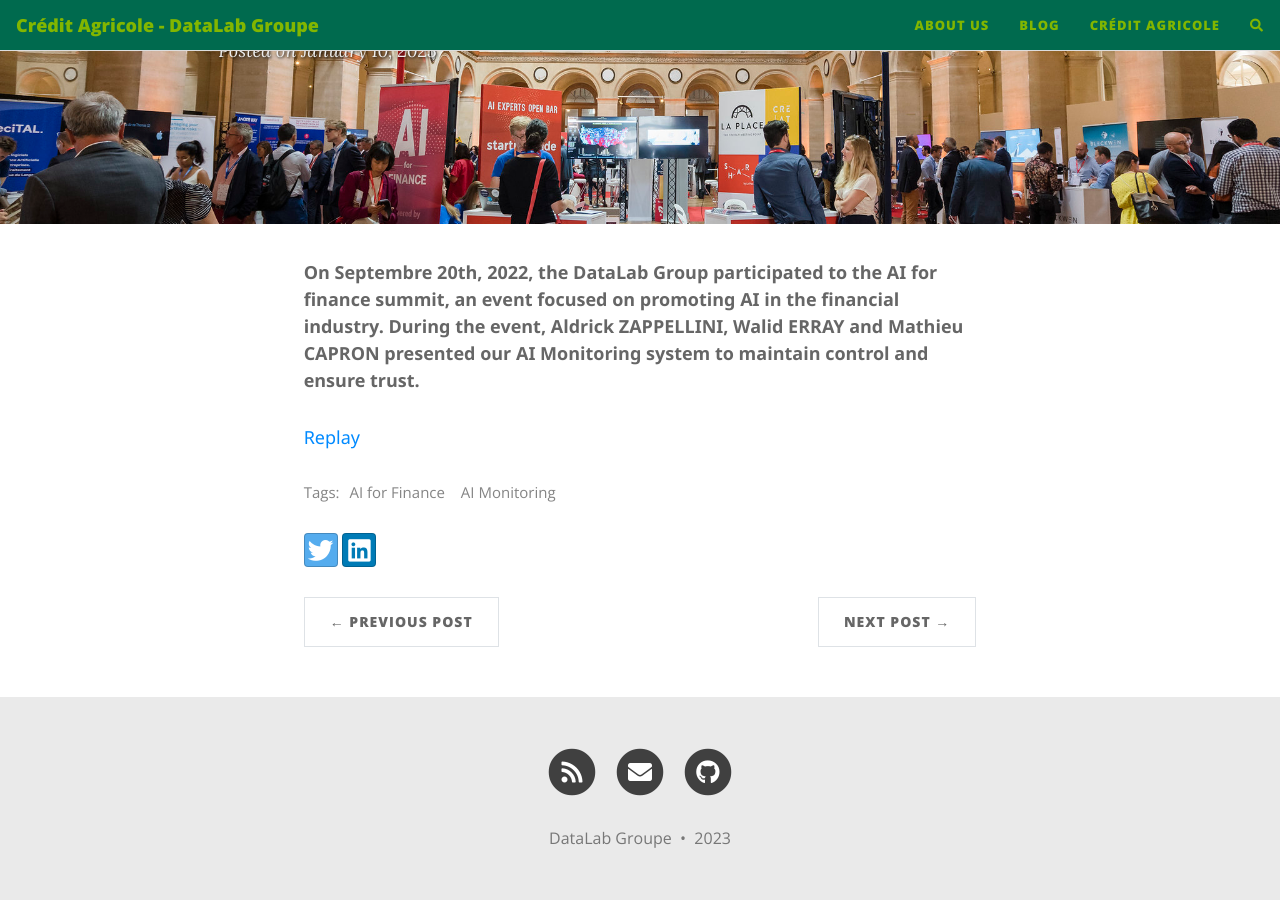
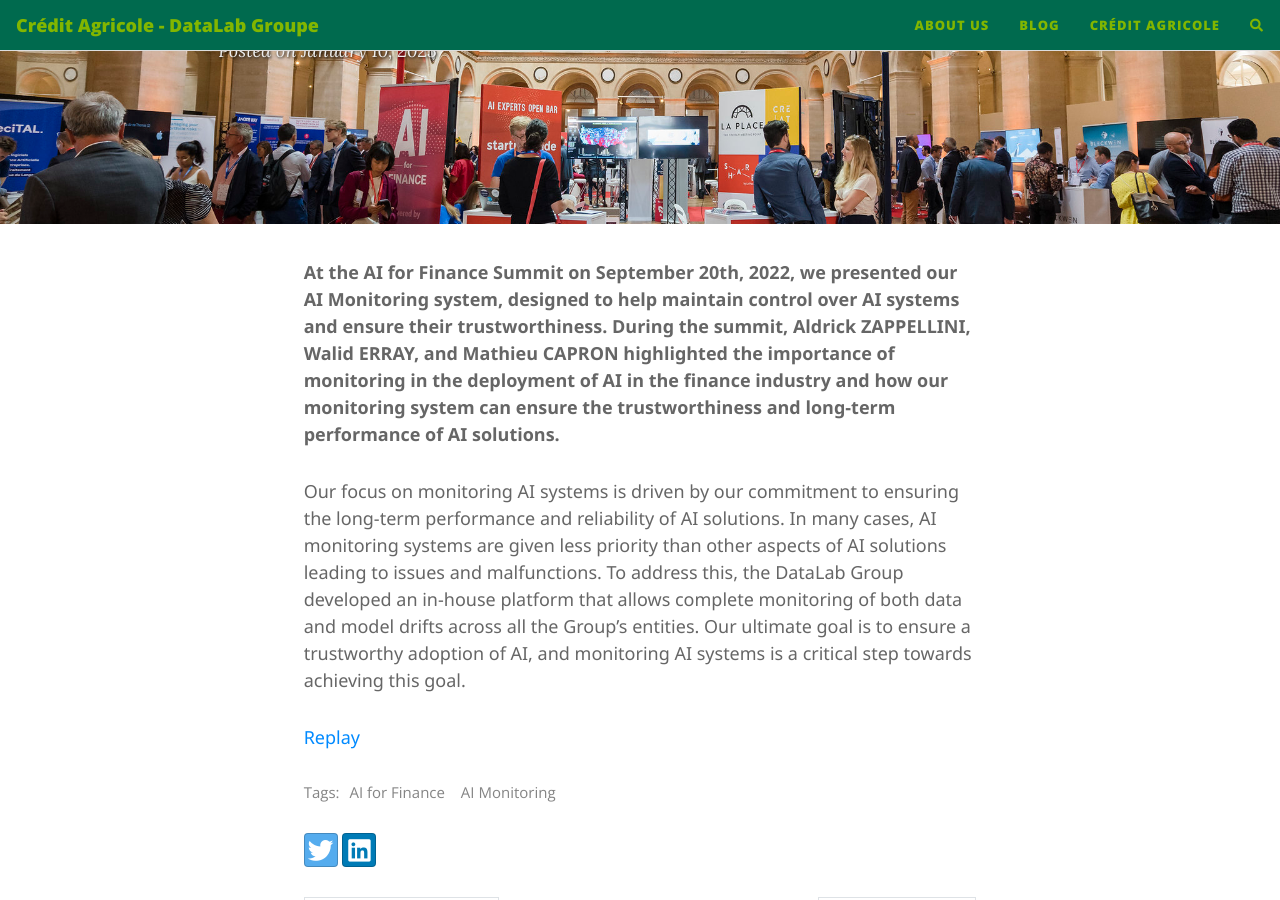
Before and after one commit to DataLab-Groupe/DataLab-Groupe.github.io, a Jekyll site: the page built from _posts/2023-01-10-ai-for-finance-2022.md, in a window 1280 px wide and 900 px high, scrolled down 319 px. Built offline with Jekyll 4.4.1, drawn with Linux system fonts in a browser that asks for light colours; nearby versions of some CDN libraries; comment, search, counter and statistics services are not loaded.

Commit message:
Update 2023-01-10-ai-for-finance-2022.md

```diff
--- a/_posts/2023-01-10-ai-for-finance-2022.md
+++ b/_posts/2023-01-10-ai-for-finance-2022.md
@@ -14,6 +14,8 @@
 ---
 
 
-**On Septembre 20th, 2022, the DataLab Group participated to the AI for finance summit, an event focused on promoting  AI in the financial industry. During the event, Aldrick ZAPPELLINI, Walid ERRAY and Mathieu CAPRON presented our AI Monitoring system to maintain control and ensure trust.**
+**At the AI for Finance Summit on September 20th, 2022, we presented our AI Monitoring system, designed to help maintain control over AI systems and ensure their trustworthiness. During the summit, Aldrick ZAPPELLINI, Walid ERRAY, and Mathieu CAPRON highlighted the importance of monitoring in the deployment of AI in the finance industry and how our monitoring system can ensure the trustworthiness and long-term performance of AI solutions.**
+
+Our focus on monitoring AI systems is driven by our commitment to ensuring the long-term performance and reliability of AI solutions. In many cases, AI monitoring systems are given less priority than other aspects of AI solutions leading to issues and malfunctions. To address this, the DataLab Group developed an in-house platform that allows complete monitoring of both data and model drifts across all the Group's entities. Our ultimate goal is to ensure a trustworthy adoption of AI, and monitoring AI systems is a critical step towards achieving this goal.
 
 [Replay](https://summit2022.aiforfinance.startupinside.com/session/dcfcdae0-ef0c-ed11-bd6e-a04a5e7d2ab9/-monitorer-l-ia-pour-garder-la-maitrise-et-maintenir-la-confiance)
```
